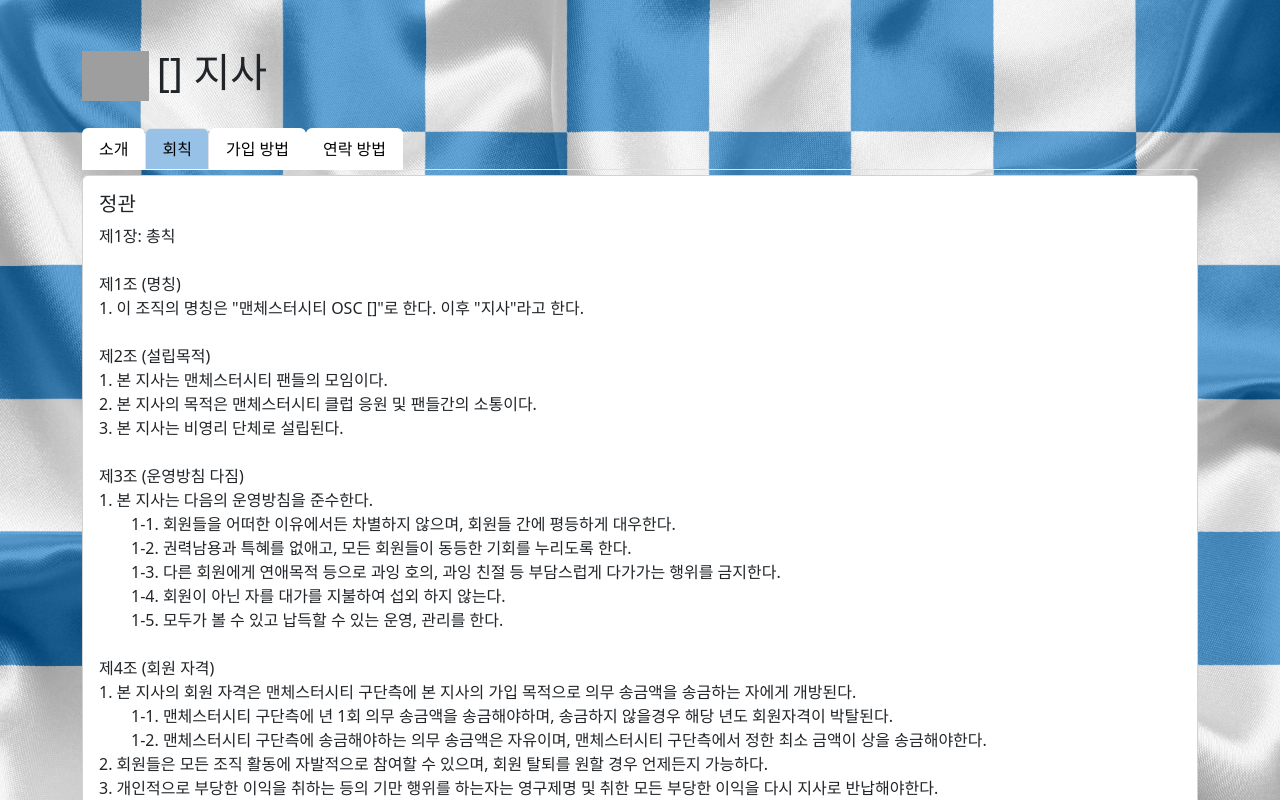
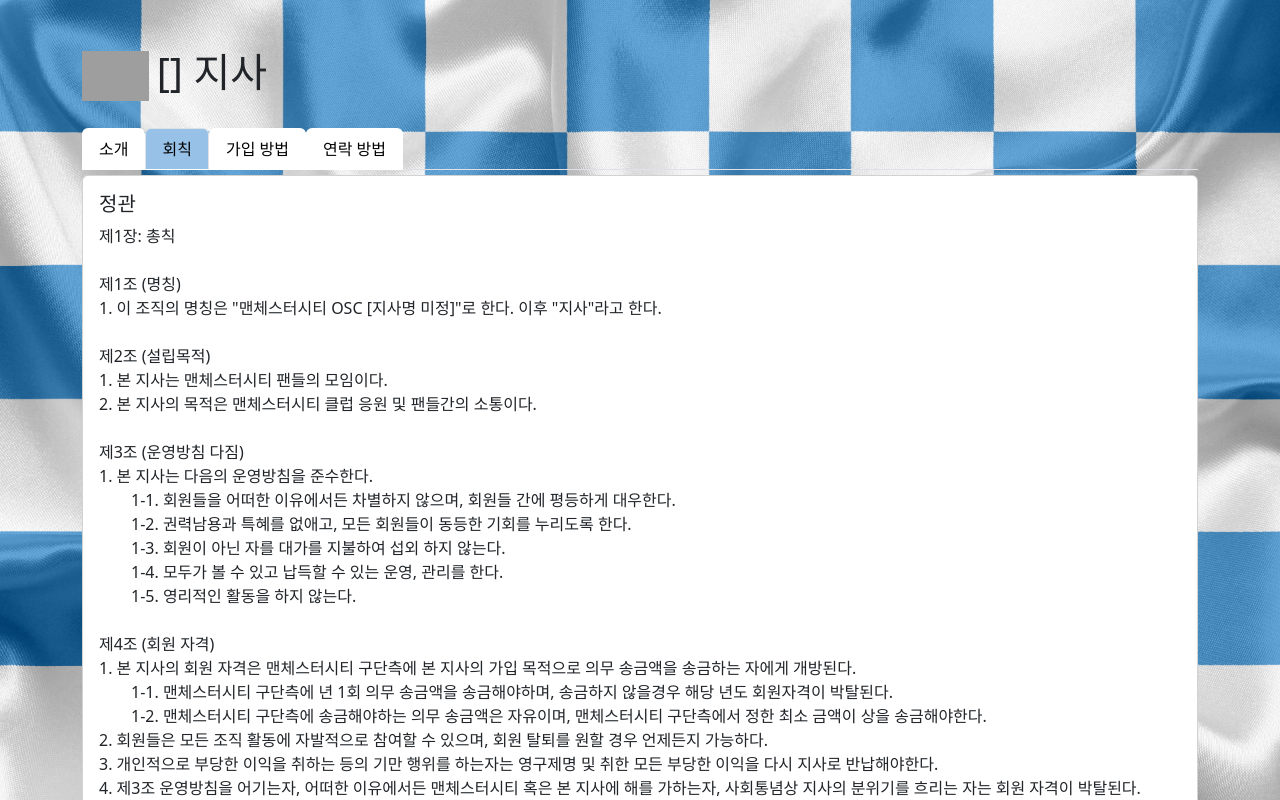
Before and after one commit to 94Kimseongjun/frontend, a React (Create React App) app: page / in a window 1280 px wide. Both pictures are taken after a click on the tab "회칙". Shown: the top 800 px of the page. Built offline with nearby package versions, Linux system fonts and the light colour scheme; grey boxes are pictures that could not be loaded.

Commit message:
정관 내용 수정

```diff
--- a/src/components/Introduction.js
+++ b/src/components/Introduction.js
@@ -4,8 +4,8 @@
   return (
     <div className="card">
       <div className="card-body">
-        <h5 className="card-title">맨체스터서티 오피셜서포터즈클럽 [] 지사</h5>
-        <p className="card-text">맨체스터서티 오피셜서포터즈클럽 [] 지사 홈페이지에 방문해주셔서 감사합니다.</p>
+        <h5 className="card-title">맨체스터서티 오피셜서포터즈클럽 [지사명 미정] 지사</h5>
+        <p className="card-text">맨체스터서티 오피셜서포터즈클럽 [지사명 미정] 지사 홈페이지에 방문해주셔서 감사합니다.</p>
       </div>
     </div>
   );
--- a/src/components/Rules.js
+++ b/src/components/Rules.js
@@ -7,20 +7,19 @@
 
           제1장: 총칙 <br /> <br />
           제1조 (명칭) <br />
-          1. 이 조직의 명칭은 "맨체스터시티 OSC []"로 한다. 이후 "지사"라고 한다. <br /> <br />
+          1. 이 조직의 명칭은 "맨체스터시티 OSC [지사명 미정]"로 한다. 이후 "지사"라고 한다. <br /> <br />
 
           제2조 (설립목적) <br />
           1. 본 지사는 맨체스터시티 팬들의 모임이다.  <br />
-          2. 본 지사의 목적은 맨체스터시티 클럽 응원 및 팬들간의 소통이다. <br />
-          3. 본 지사는 비영리 단체로 설립된다. <br /> <br />
+          2. 본 지사의 목적은 맨체스터시티 클럽 응원 및 팬들간의 소통이다. <br /><br />
 
           제3조 (운영방침 다짐) <br />
           1. 본 지사는 다음의 운영방침을 준수한다. <br />
           <div class="text-t">1-1. 회원들을 어떠한 이유에서든 차별하지 않으며, 회원들 간에 평등하게 대우한다.</div>
           <div class="text-t">1-2. 권력남용과 특혜를 없애고, 모든 회원들이 동등한 기회를 누리도록 한다.</div>
-          <div class="text-t">1-3. 다른 회원에게 연애목적 등으로 과잉 호의, 과잉 친절 등 부담스럽게 다가가는 행위를 금지한다.</div>
-          <div class="text-t">1-4. 회원이 아닌 자를 대가를 지불하여 섭외 하지 않는다.</div>
-          <div class="text-t">1-5. 모두가 볼 수 있고 납득할 수 있는 운영, 관리를 한다.</div> <br />
+          <div class="text-t">1-3. 회원이 아닌 자를 대가를 지불하여 섭외 하지 않는다.</div>
+          <div class="text-t">1-4. 모두가 볼 수 있고 납득할 수 있는 운영, 관리를 한다.</div>
+          <div class="text-t">1-5. 영리적인 활동을 하지 않는다.</div> <br />
 
           제4조 (회원 자격) <br />
           1. 본 지사의 회원 자격은 맨체스터시티 구단측에 본 지사의 가입 목적으로 의무 송금액을 송금하는 자에게 개방된다. <br />
@@ -32,12 +31,14 @@
 
           제5조 (자금 관리) <br />
           1. 본 지사는 금전 관련 모든 내역을 투명하게 공개하고 철저하게 관리한다. <br />
-          2. 일부만 참가하는 모임에 전체 회원의 자금을 사용하지 않으며, 남은 금액은 회비를 걷은 후 남은 돈을 n분의 1로 돌려준다. <br />
-          3. 회비로 주류는 구입하지 않으며, 가입비는 구단 송금 금액 외에 받지 않는다. <br />
-          4. 모임과 기부금은 따로 관리하며 기부금은 지사내 이벤트 및 기부 활동 등에 사용한다. <br /> <br />
+          2. 회비로 주류는 구입하지 않으며, 가입비는 구단 송금 금액 외에 받지 않는다. <br />
+          3. 모임 회비와 기부금은 따로 관리하며 기부금은 지사내 이벤트 및 기부 활동 등에 사용한다. <br />
+          4. 모임 회비, 기부금을 개인적인 용도로 사용하지 않는다.<br />
+          5. 모임 회비의 경우 필요한 만큼만 측정하여 최대한 남지 않도록 노력 한다.<br /><br />
+
 
           제6조 (이벤트 추첨) <br />
-          1. 지사에서 진행하는 이벤트 추첨은 100% 랜덤 추첨만 사용하며, 모든 회원이 평등하고 공정하게 참여할 수 있도록 한다. <br />
+          1. 지사에서 진행하는 이벤트 추첨은 100% 랜덤 추첨만 사용하며, 모든 회원이 공정하게 참여할 수 있도록 한다. <br />
           2. 추첨 과정과 결과는 투명하게 공개한다. <br /> <br />
 
           제7조 (운영진 선출과 임기) <br />
```
